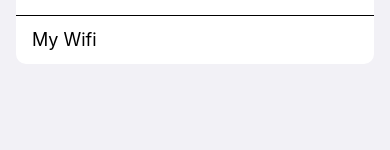
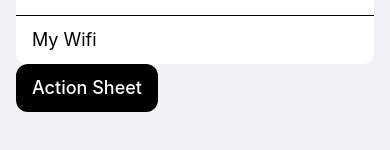
Before and after one commit to Bedrock-UI/react-native-ios, a React Native app: screen / in a window 390 px wide. Shown: the part 520-670 px from the top of the page. Built offline with nearby package versions, Linux system fonts and the light colour scheme.

Commit message:
minor: add useActionSheet hook

```diff
--- a/App.tsx
+++ b/App.tsx
@@ -8,12 +8,16 @@ import { Table } from 'components/Table';
 import { TextInput } from 'components/TextInput';
 import { TopNavigation } from 'components/TopNavigation';
 
+import { useActionSheet } from 'hooks/useActionSheet';
+
 function App() {
+  const { showActionSheetWithOptions } = useActionSheet();
+
   const [activeTab, setActiveTab] = useState<number>(0);
 
   return (
     <SafeAreaView style={{ backgroundColor: '#F2F1F6', flex: 1 }}>
-      <ScrollView style={{ marginHorizontal: 16 }}>
+      <ScrollView style={{ paddingHorizontal: 16 }}>
         <TopNavigation
           left={{ icon: <Ionicons name="chevron-back" size={32} />, title: 'Back' }}
           right={{ title: 'Save' }}
@@ -57,6 +61,18 @@ function App() {
             rows={[{ rightIcon: true, title: 'Z17AHW' }, { title: 'HP24' }, { title: 'My Wifi' }]}
           />
         </Flex>
+
+        <Flex>
+          <Button
+            title="Action Sheet"
+            onPress={() =>
+              showActionSheetWithOptions({
+                cancel: { onPress: () => console.log('cancel'), title: 'Cancel' },
+                options: [{ onPress: () => console.log('save'), title: 'Save' }],
+              })
+            }
+          />
+        </Flex>
       </ScrollView>
     </SafeAreaView>
   );
--- a/babel.config.js
+++ b/babel.config.js
@@ -21,7 +21,8 @@ module.exports = function (api) {
           ],
           alias: {
             components: './src/components',
-            theme: './src/theme'
+            hooks: './src/hooks',
+            theme: './src/theme',
           },
         },
       ],
--- /dev/null
+++ b/src/hooks/useActionSheet/index.ts
@@ -0,0 +1 @@
+export { default as useActionSheet } from './useActionSheet';
--- /dev/null
+++ b/src/hooks/useActionSheet/useActionSheet.ts
@@ -0,0 +1,56 @@
+import { useCallback } from 'react';
+import { ActionSheetIOS } from 'react-native';
+
+interface Option {
+  disabled?: boolean;
+  destructive?: boolean;
+  onPress: () => void;
+  title: string;
+}
+
+interface CancelOption extends Omit<Option, 'destructive'> {}
+
+interface Options {
+  cancel?: CancelOption;
+  options: Option[];
+}
+
+function useActionSheet() {
+  const showActionSheetWithOptions = useCallback(({ cancel, options }: Options) => {
+    const actionSheetOptions = cancel ? [cancel, ...options] : options;
+    const actionSheetTitles = actionSheetOptions.map(({ title }) => title);
+
+    ActionSheetIOS.showActionSheetWithOptions(
+      {
+        options: actionSheetTitles,
+        destructiveButtonIndex: [
+          ...options
+            .filter(({ destructive }) => destructive)
+            .map((_, index) => (cancel ? index + 1 : index)),
+        ],
+        disabledButtonIndices: [
+          ...actionSheetOptions.filter(({ disabled }) => disabled).map((_, index) => index),
+        ],
+        cancelButtonIndex: cancel ? 0 : undefined,
+        userInterfaceStyle: 'dark',
+      },
+      (selectedIndex: number) => {
+        if (cancel && selectedIndex === 0) {
+          return cancel.onPress();
+        }
+
+        if (cancel) {
+          return options[selectedIndex - 1].onPress();
+        }
+
+        return options[selectedIndex].onPress();
+      }
+    );
+  }, []);
+
+  return {
+    showActionSheetWithOptions,
+  };
+}
+
+export default useActionSheet;
--- a/src/index.ts
+++ b/src/index.ts
@@ -1,6 +1,10 @@
+// components
 export { Button } from 'components/Button';
 export { Switch } from 'components/Switch';
 export { TabBar } from 'components/TabBar';
 export { Table } from 'components/Table';
 export { TextInput } from 'components/TextInput';
 export { TopNavigation } from 'components/TopNavigation';
+
+// hooks
+export { useActionSheet } from 'hooks/useActionSheet';
```
